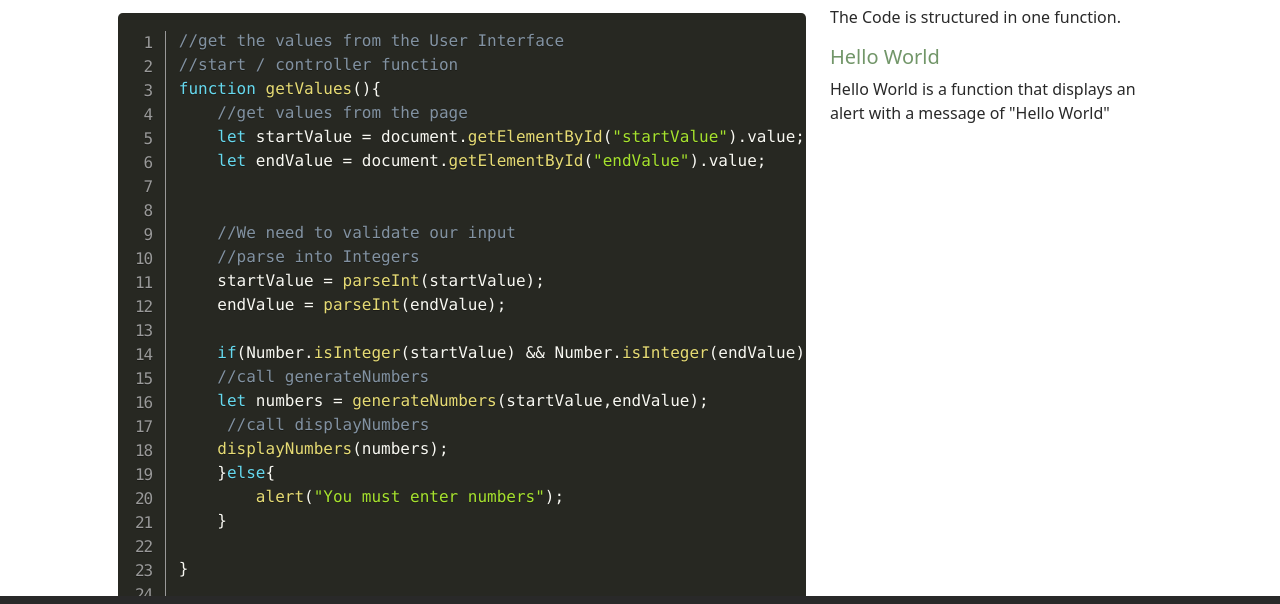
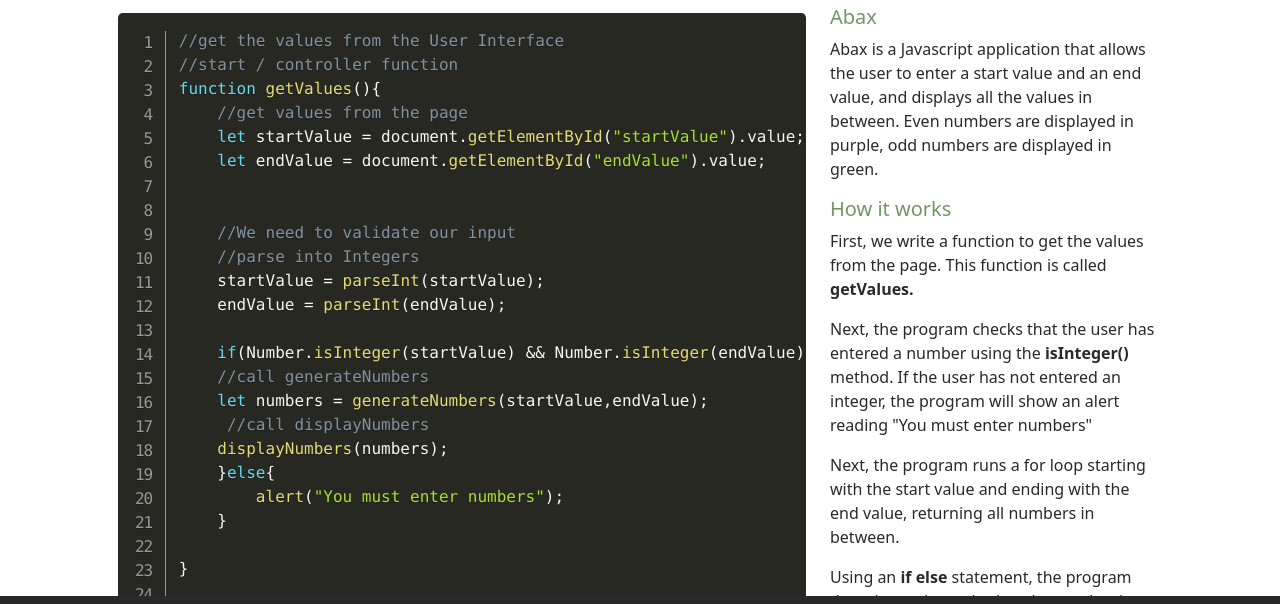
Before and after one commit to Ma77hewHill/Abax, a plain HTML site: page code.html in a window 1280 px wide. Shown: the part 138-742 px from the top of the page. Drawn offline with nearby package versions, Linux system fonts and the light colour scheme.

Commit message:
Site completed
Logo has been updated. Code page has been completed with annotations. Links have also been updated.

```diff
--- a/code.html
+++ b/code.html
@@ -11,7 +11,7 @@
     <link href="https://cdn.jsdelivr.net/npm/bootstrap@5.1.1/dist/css/bootstrap.min.css" rel="stylesheet"
         integrity="sha384-F3w7mX95PdgyTmZZMECAngseQB83DfGTowi0iMjiWaeVhAn4FJkqJByhZMI3AhiU" crossorigin="anonymous">
     <link rel="stylesheet" href="/css/site.css">
-    <link rel="icon" type="image/png"  href="/img/mhYellowFavicon.svg">
+    <link rel="icon" type="image/png"  href="/img/AbaxLogo.svg">
     <link rel="stylesheet" href="/css/prism.css">
 
     <script src="https://kit.fontawesome.com/5db21ba9c6.js" crossorigin="anonymous"></script>
@@ -116,9 +116,14 @@
                 </code></pre>
             </div>
             <div class="col-md-4">
-                <p>The Code is structured in one function.</p>
-                <h5>Hello World</h5>
-                <p>Hello World is a function that displays an alert with a message of "Hello World"</p>
+                <h5>Abax</h5>
+                <p>Abax is a Javascript application that allows the user to enter a start value and an end value, and displays all the values in between. Even numbers are displayed in purple, odd numbers are displayed in green.</p>
+                <h5>How it works</h5>
+                <p>First, we write a function to get the values from the page. This function is called <strong>getValues.</strong></p>
+                <p>Next, the program checks that the user has entered a number using the <strong>isInteger()</strong> method. If the user has not entered an integer, the program will show an alert reading "You must enter numbers"</p>
+                <p>Next, the program runs a for loop starting with the start value and ending with the end value, returning all numbers in between.</p>
+                <p>Using an <strong>if else</strong> statement, the program then determines whether the number is odd or even </p>
+                <p>Finally, the results are displayed to the page</p>
             </div>
         </div>
     </div>
```
Also changed, not shown: app.html (+1 -1 lines), index.html (+3 -3 lines).
